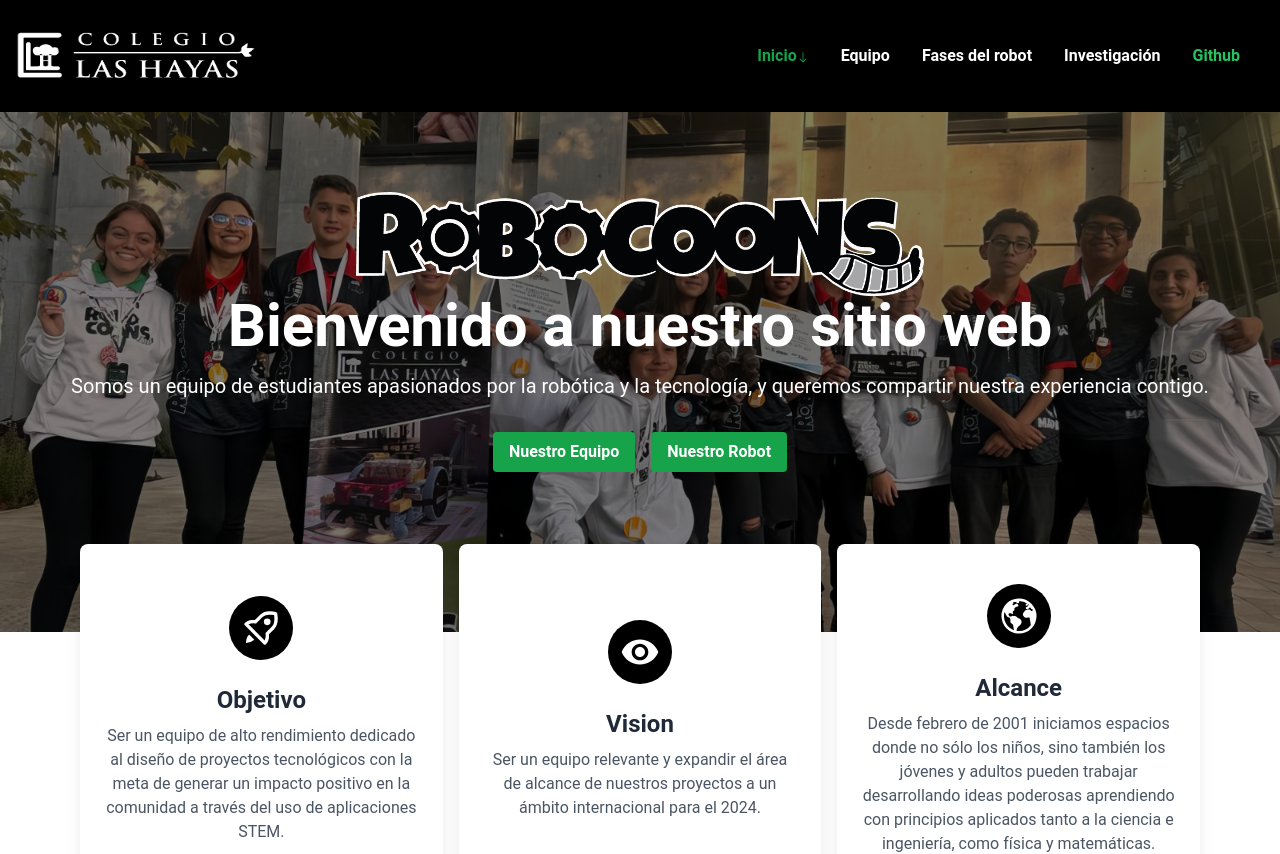
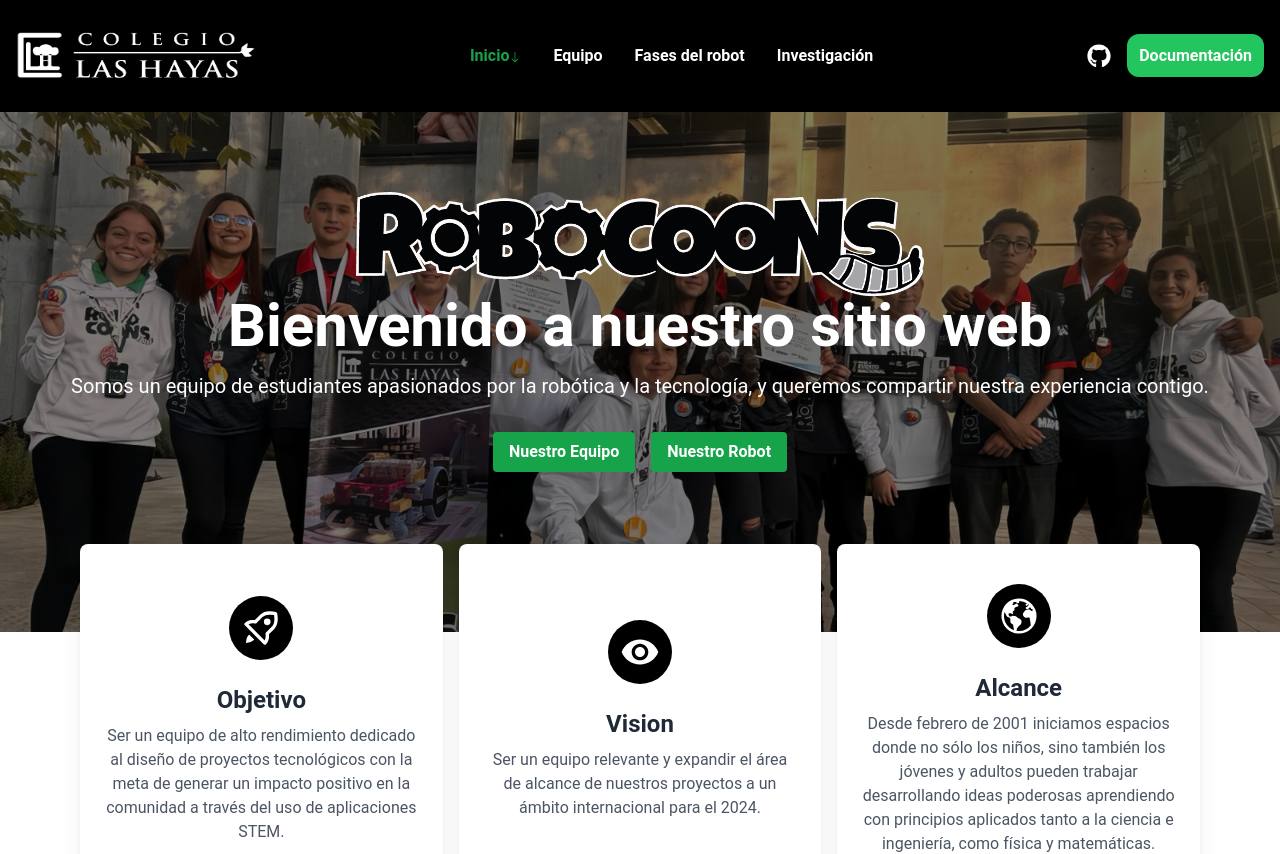
Before and after one commit to CalicheOrozco/robocoons, a React (Create React App) app: page / in a window 1280 px wide. Shown: the top 854 px of the page. Built offline with nearby package versions, Linux system fonts and the light colour scheme.

Commit message:
added documentation

```diff
--- a/src/components/Navbar.js
+++ b/src/components/Navbar.js
@@ -7,7 +7,7 @@ function Navbar() {
 
   return (
     <div className="bg-[#000] px-4 py-8 min-h-[10vh] min-w-full">
-      <div className="flex md:flex-row justify-center lg:justify-between items-center">
+      <div className="flex md:flex-row justify-center justify-between items-center">
         <div className="flex flex-col">
           <Link to="http://hayas.edu.mx/">
             <img
@@ -124,13 +124,25 @@ function Navbar() {
               )}
             </span>
           </Link>
+        </div>
+
+        <div className="flex gap-4">
+        <Link
+            to="https://github.com/NeftaliVenancio/Robocoons-FLL-Challenge-2023.git"
+            className="hidden md:block text-base font-bold text-white"
+          >
+            <FaGithub className="text-2xl" />
+          </Link>
+
           <Link
-            to="https://github.com/NeftaliVenancio/Robocoons-FLL-Challenge-2023.git"
-            className="text-base font-bold text-green-500"
+            to="https://drive.google.com/file/d/1zHs7kh_D_7befzZAVY0BcfwB2R5L8w4C/view"
+            className="text-base font-bold text-white"
           >
-            <span className="lg:hover:text-slate-400">{"Github"}</span>
+            <span className=" p-3 bg-green-500 rounded-xl hover:bg-green-900">{"Documentación "}</span>
           </Link>
-        </div>
+
+          </div>
+
       </div>
       <div className="flex gap-x-4 justify-center lg:hidden mt-4 text-white font-semibold">
         <Link to="/">
@@ -177,13 +189,9 @@ function Navbar() {
             {"Investigación"}
           </span>
         </Link>
-        <Link
-            to="https://github.com/NeftaliVenancio/Robocoons-FLL-Challenge-2023.git"
-            className="text-base font-bold text-green-500"
-          >
-            <span className="lg:hover:text-slate-400">{"Github"}</span>
-          </Link>
+
       </div>
+
     </div>
   );
 }
```
